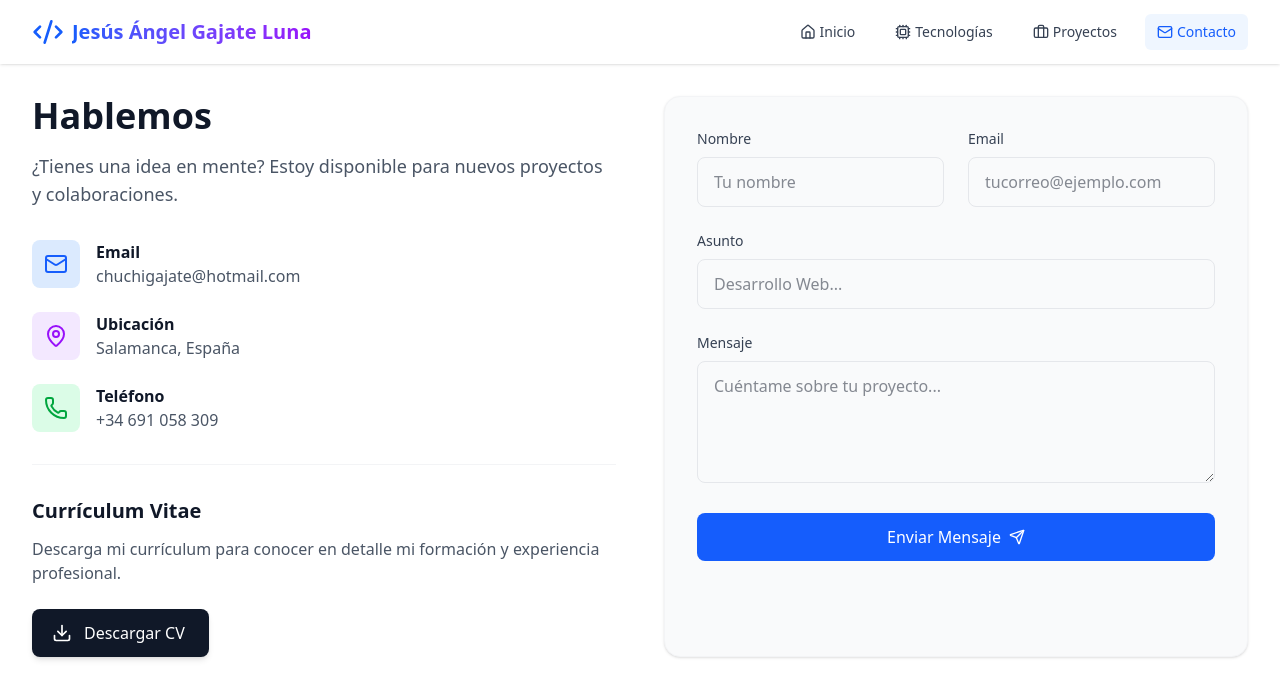
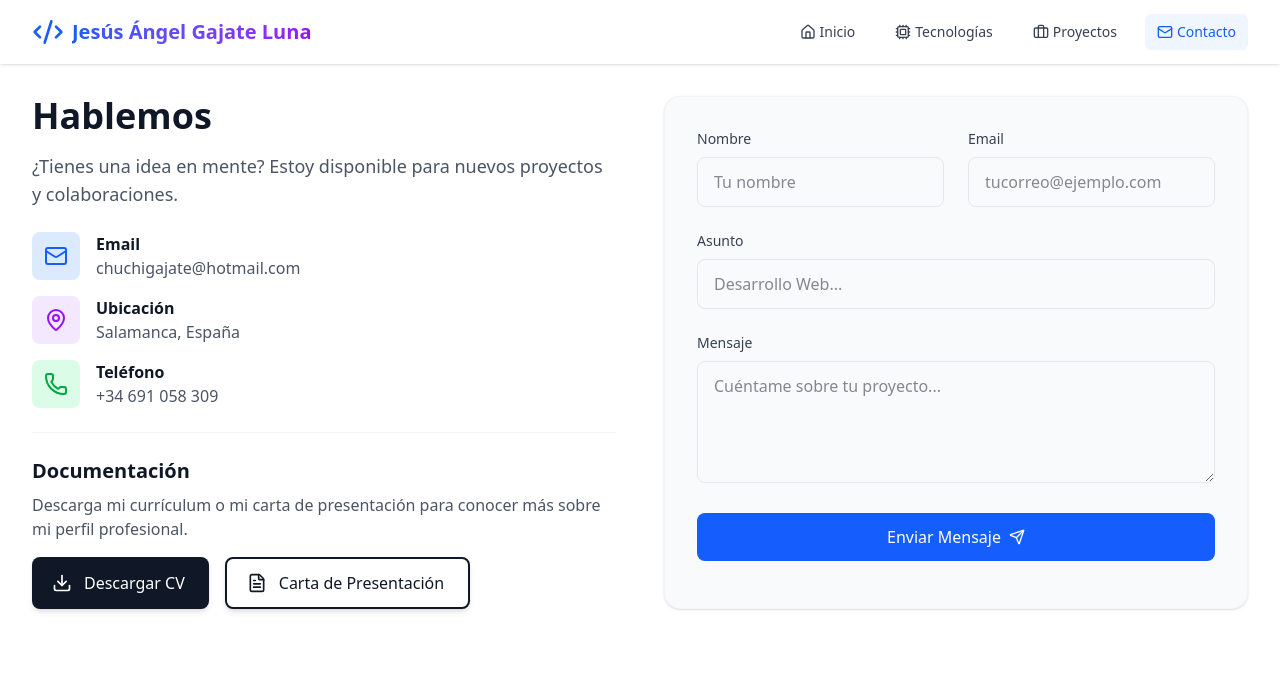
Before and after one commit to ChuchiG/portfolio, a React (Vite) app: page /contact in a window 1280 px wide. Shown: the top 698 px of the page. Built offline with nearby package versions, Linux system fonts and the light colour scheme.

Commit message:
[ADD] botón descargar cp, ajustes pequeños de estilo

```diff
--- a/src/data/contact.js
+++ b/src/data/contact.js
@@ -28,3 +28,4 @@ export const contactInfo = [
 ];
 
 export const cvPath = '/documents/cvJesusGajate.pdf';
+export const coverLetterPath = '/documents/cpJesusGajate.pdf';
--- a/src/data/technologies.js
+++ b/src/data/technologies.js
@@ -5,7 +5,7 @@ export const categories = [
         title: "Backend",
         icon: Database,
         skills: [
-            { name: "Java", level: 4 },
+            { name: "Java", level: 5 },
             { name: "C#", level: 4 },
             { name: "SQL", level: 4 },
             { name: "SQLite", level: 3 },
@@ -21,8 +21,6 @@ export const categories = [
             { name: "JavaScript", level: 4 },
             { name: "React", level: 5 },
             { name: "React Native", level: 3 },
-            { name: "NativeWind", level: 3 },
-            { name: "Zustand", level: 3 },
             { name: "TypeScript", level: 3 }
         ]
     },
@@ -31,11 +29,10 @@ export const categories = [
         icon: Wrench,
         skills: [
             { name: "Jira", level: 4 },
-            { name: "GitHub", level: 4 },
+            { name: "GitHub", level: 5 },
             { name: "JSON", level: 5 },
             { name: "XML", level: 4 },
             { name: "Vercel", level: 4 },
-            { name: "Excel", level: 3 },
             { name: "Expo", level: 4 }
         ]
     }
--- a/src/pages/ContactPage.jsx
+++ b/src/pages/ContactPage.jsx
@@ -1,8 +1,8 @@
 import React, { useRef, useState } from 'react';
 import { motion } from 'framer-motion';
-import { Send, Loader2, Download } from 'lucide-react';
+import { Send, Loader2, Download, FileText } from 'lucide-react';
 import emailjs from '@emailjs/browser';
-import { contactInfo, cvPath } from '../data/contact';
+import { contactInfo, cvPath, coverLetterPath } from '../data/contact';
 
 const ContactPage = () => {
     const form = useRef();
@@ -39,7 +39,7 @@ const ContactPage = () => {
                     <motion.div
                         initial={{ opacity: 0, x: -50 }}
                         animate={{ opacity: 1, x: 0 }}
-                        className="space-y-8"
+                        className="space-y-6"
                     >
                         <div>
                             <h1 className="text-4xl font-bold text-gray-900 mb-4">Hablemos</h1>
@@ -48,7 +48,7 @@ const ContactPage = () => {
                             </p>
                         </div>
 
-                        <div className="space-y-6">
+                        <div className="space-y-4">
                             {contactInfo.map((item) => {
                                 const Icon = item.icon;
                                 return (
@@ -64,12 +64,13 @@ const ContactPage = () => {
                                 );
                             })}
 
-                            {/* Download CV */}
-                            <div className="mt-8 pt-8 border-t border-gray-100">
-                                <h3 className="text-xl font-bold text-gray-900 mb-3">Currículum Vitae</h3>
-                                <p className="text-gray-600 mb-6">
-                                    Descarga mi currículum para conocer en detalle mi formación y experiencia profesional.
+                            {/* Download Documents */}
+                            <div className="mt-6 pt-6 border-t border-gray-100">
+                                <h3 className="text-xl font-bold text-gray-900 mb-2">Documentación</h3>
+                                <p className="text-gray-600 mb-4">
+                                    Descarga mi currículum o mi carta de presentación para conocer más sobre mi perfil profesional.
                                 </p>
+                                <div className="flex flex-wrap gap-4">
                                     <a
                                         href={cvPath}
                                         download="cv_JesusGajate.pdf"
@@ -78,6 +79,15 @@ const ContactPage = () => {
                                         <Download className="w-5 h-5 mr-3 group-hover:-translate-y-1 transition-transform" />
                                         Descargar CV
                                     </a>
+                                    <a
+                                        href={coverLetterPath}
+                                        download="carta_presentacion_JesusGajate.pdf"
+                                        className="inline-flex items-center pl-5 pr-6 py-3 bg-white text-gray-900 border-2 border-gray-900 font-medium rounded-lg hover:bg-gray-50 transition shadow-md group"
+                                    >
+                                        <FileText className="w-5 h-5 mr-3 group-hover:-translate-y-1 transition-transform" />
+                                        Carta de Presentación
+                                    </a>
+                                </div>
                             </div>
                         </div>
                     </motion.div>
```
Also changed, not shown: 2 other files (tests, documents, lock files or other folders). Lines whose indentation alone changed are shown as unchanged.
